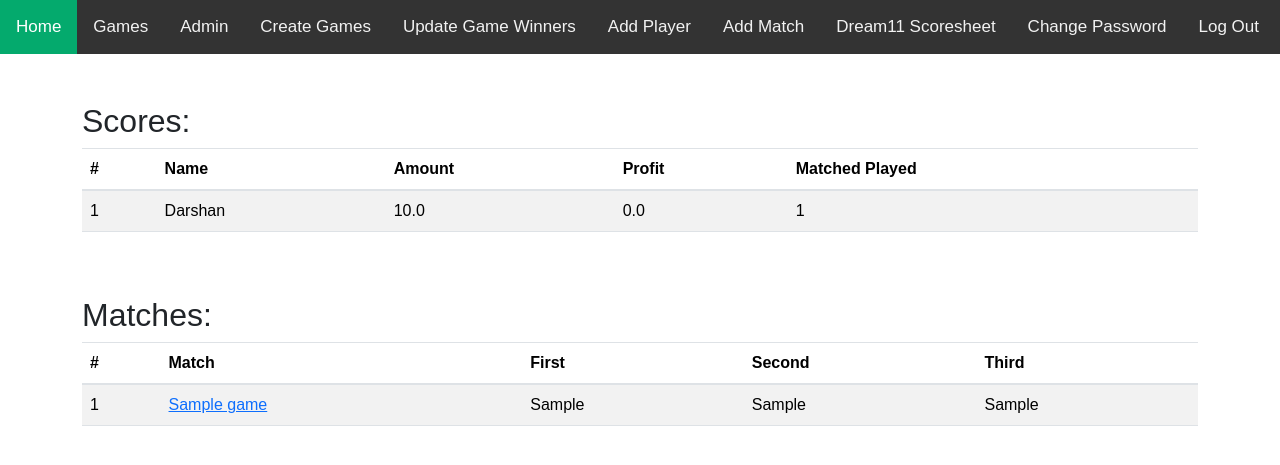
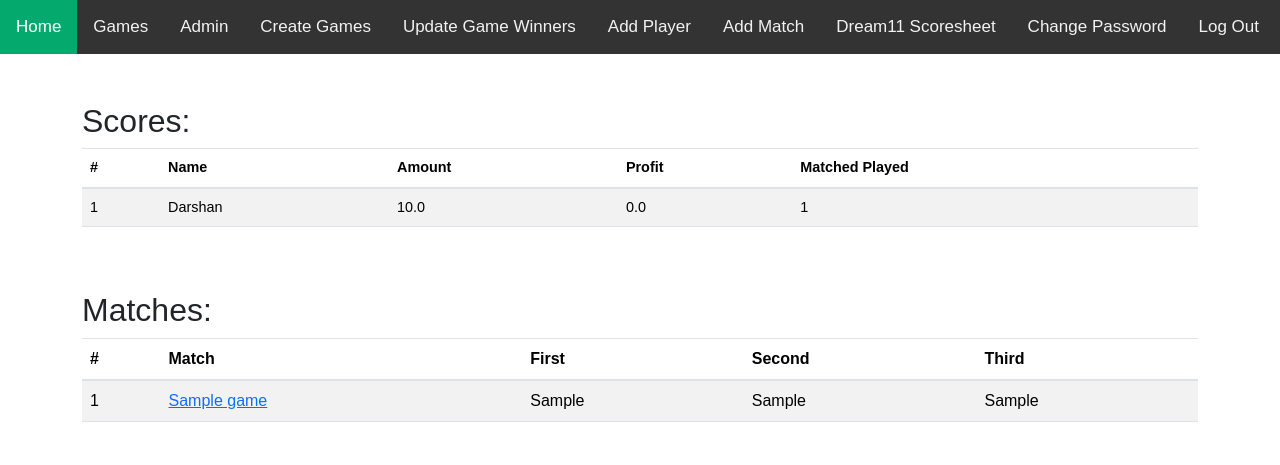
Before and after one commit to Sudharshan1409/IPLBid, a Django app: page /bid/dream11/scores/ in a window 1280 px wide. Shown: the top 465 px of the page. Run offline with Django 4.2, Linux system fonts and the light colour scheme; a user stored in the database is signed in; tables that the repository leaves empty hold one stand-in row (values such as "Sample post"); parts of the project's set-up code (start-up, migrations or seed data) failed here and were passed over; some libraries are stand-ins or nearby versions.

Commit message:
Update scores.html

```diff
--- a/bid/templates/bid/scores.html
+++ b/bid/templates/bid/scores.html
@@ -3,7 +3,7 @@
 {% load date %}
 {% block content %}
 <h2>Scores:</h2>
-<table class="table table-striped contents" style="font-size:100%;text-align:left;overflow: scroll;">
+<table class="table table-striped contents" style="font-size:90%;text-align:left;overflow: scroll;">
     <thead>
     <tr>
         <th scope="col">#</th>
```
